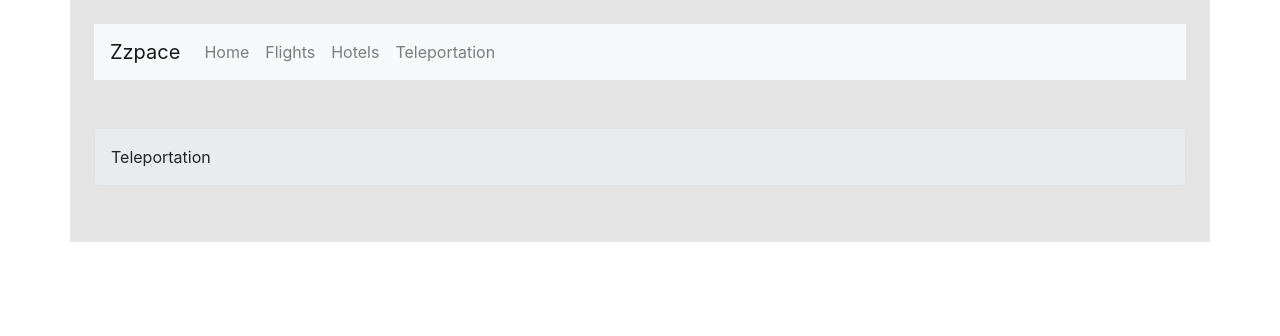
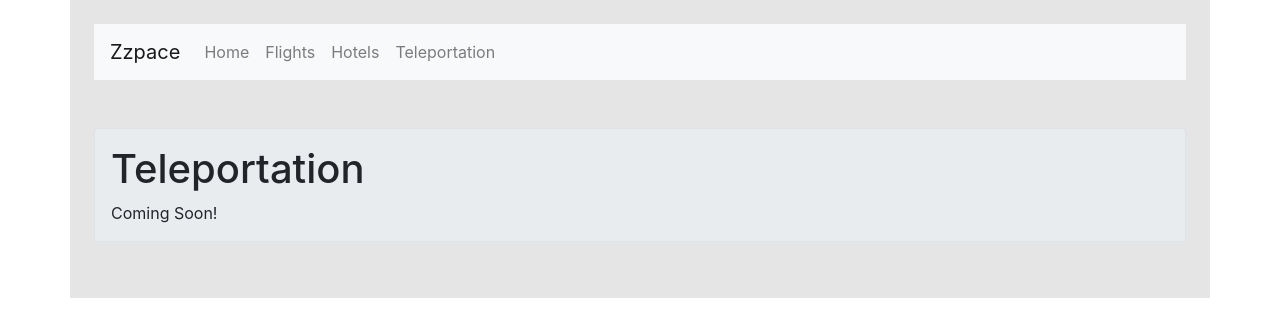
Before and after one commit to chrisjstephens/Zzpace-React, a React (Create React App) app: page /teleportation in a window 1280 px wide. Shown: the top 336 px of the page. Built offline with nearby package versions, Linux system fonts and the light colour scheme.

Commit message:
October 29 - Cleanup

```diff
--- a/src/components/Flights.react.js
+++ b/src/components/Flights.react.js
@@ -126,8 +126,6 @@ export default class Flights extends React.Component {
   submitForm(e) {
     e.preventDefault();
 
-    const data = new FormData(e.target);
-
     this.departureflightResults = this.getDepartureFlightStatus();
 
     this.setState({displayResults : true});
@@ -164,10 +162,8 @@ getDepartureFlightStatus() {
   const departureTimes = [6, 10, 14, 18, 22];
 
   const flightLength = this.flightLength;
-  //const flightInfo = obj;
 
   const departureDate = this.state.departureDate;
-  const returnDate = this.state.returnDate;
 
   const fromLocation = this.state.fromLocation;
   const toLocation = this.state.toLocation;
@@ -243,9 +239,7 @@ getReturnFlightStatus() {
   const returnTimes = [7, 11, 15, 19, 23];
 
   const flightLength = this.flightLength;
-  //const flightInfo = obj;
 
-  const departureDate = this.state.departureDate;
   const returnDate = this.state.returnDate;
 
   const fromLocation = this.state.toLocation;
@@ -397,14 +391,9 @@ calculateFlightCosts() {
     const returnFlightCost = this.flightData[1] ? this.flightData[1].flightPrice : 0;
     const ticketsAmt = this.state.ticketsAmt;
 
-    console.log('cfc', departureFlightCost, returnFlightCost, ticketsAmt);
-
     this.totalFlightsSubtotal = (departureFlightCost + returnFlightCost) * ticketsAmt;
     this.totalFlightsTaxtotal = (+this.totalFlightsSubtotal) * taxAmt;
     this.totalFlightsCost = (Math.round(this.totalFlightsSubtotal * 100) / 100)  + (Math.round(this.totalFlightsTaxtotal * 100) / 100);
-    console.log('totalFlightsSubtotal', this.totalFlightsSubtotal);
-    console.log('totalFlighsTaxtotal', this.totalFlightsTaxtotal);
-    console.log('totalFlightsCost', this.totalFlightsCost);
   }
 
   render() {
@@ -593,10 +582,10 @@ calculateFlightCosts() {
               <h1>Congrats for your booking!</h1>
               <ul className="list-group">
               {
-                this.flightData.map(res =>
+                this.flightData.map((res, index) =>
                   <li className="list-group-item" key={res.flightId}>
-                    <h2>Departure Flight:</h2>
-                    <h2>Return Flight:</h2>
+                    {index === 0 ? <h2>Departure Flight:</h2> : null }
+                    {index === 1 ? <h2>Return Flight:</h2> : null }
                     <p> <span className="font-weight-bold">Flight Id: {res.flightId}</span></p>
                     <p> <span className="font-weight-bold">Number of Tickets: {res.ticketsAmt}</span></p>
                     <p> <span className="font-weight-bold">{res.departureLocation}res</span> to <span className="font-weight-bold">{res.arrivalLocation}</span> - <span className="font-weight-bold">Trip Length:</span> { res.flightTimeLength } Hours </p>
--- a/src/components/Hotels.react.js
+++ b/src/components/Hotels.react.js
@@ -3,7 +3,8 @@ import React from 'react';
 export default function Hotels(props) {
   return (
     <div>
-    Hotels
+    <h1>Hotels</h1>
+    Coming Soon!
     </div>
   );
 }
--- a/src/components/Teleportation.react.js
+++ b/src/components/Teleportation.react.js
@@ -3,7 +3,8 @@ import React from 'react';
 export default function Teleportation(props) {
   return (
     <div>
-    Teleportation
+    <h1>Teleportation</h1>
+    Coming Soon!
     </div>
   );
 }
```
